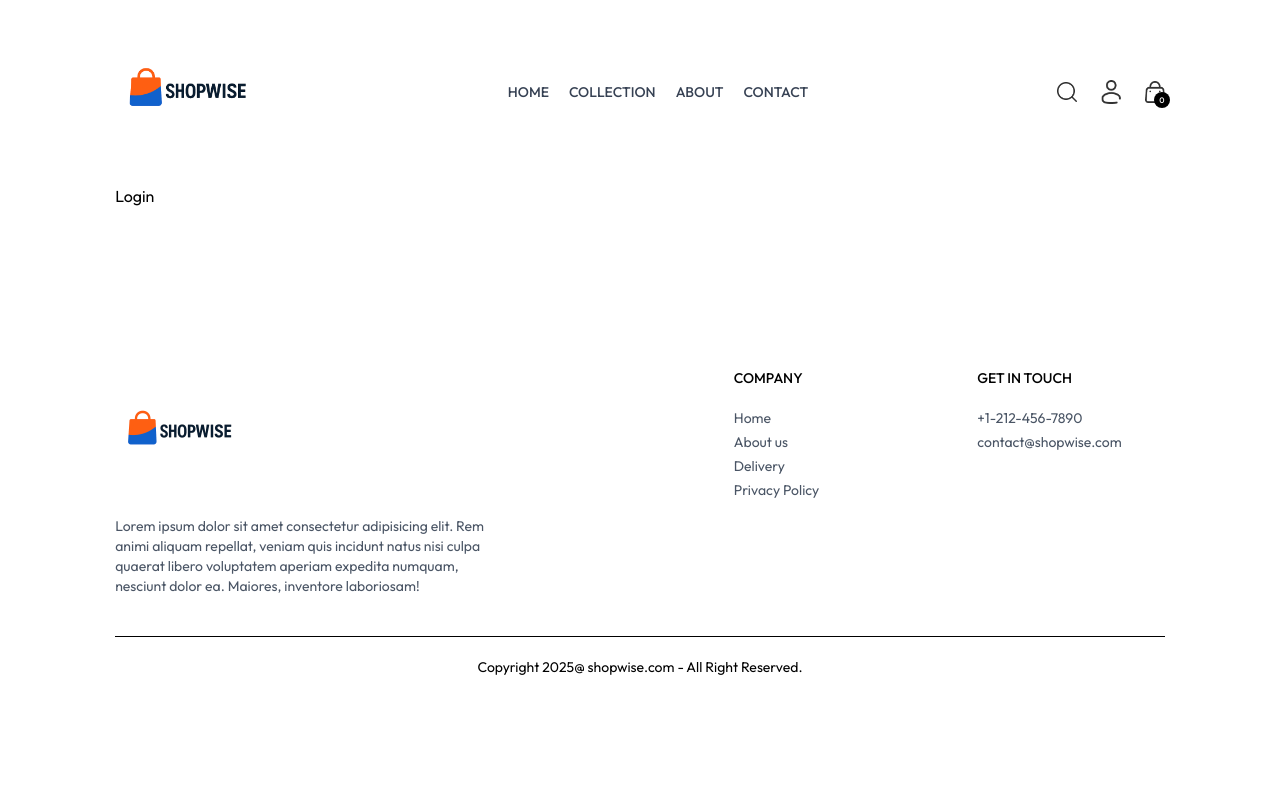
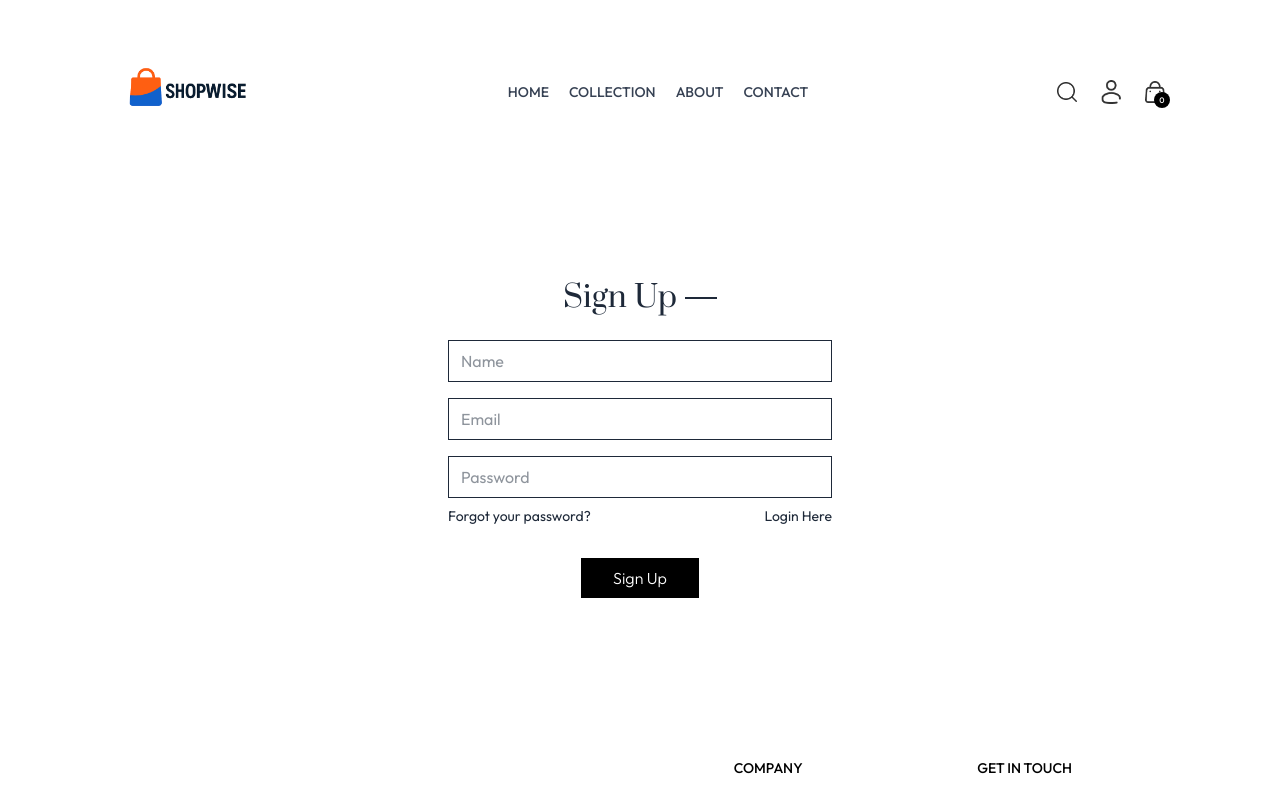
Before and after one commit to OmvedNagre/ShopWise, a React (Vite) app in the folder frontend/: page /login in a window 1280 px wide. Shown: the top 798 px of the page. Built offline with nearby package versions, Linux system fonts and the light colour scheme.

Commit message:
Login SignUp Page Logic and UI done

```diff
--- a/frontend/src/components/Navbar.jsx
+++ b/frontend/src/components/Navbar.jsx
@@ -44,7 +44,7 @@
           <img onClick={()=> setShowSearch(true)} src={assets.search_icon} className='w-5 cursor-pointer'  alt=""/>
 
           <div className='group relative'>
-            <img  className='w-5 cursor-pointer'  src = {assets.profile_icon} alt=''/>
+            <Link to={'/login'} ><img  className='w-5 cursor-pointer'  src = {assets.profile_icon} alt=''/></Link>
 
             <div className='group-hover:block hidden absolute dropdown-menu right-0 pt-4'>
                 <div className='flex flex-col gap-2 w-36 py-3 px-5 bg-slate-100 text-gray-500 rounded'>
--- a/frontend/src/pages/Login.jsx
+++ b/frontend/src/pages/Login.jsx
@@ -1,8 +1,31 @@
-import React from 'react'
+import React, { useState } from 'react'
 
 const Login = () => {
+
+  const [currentState,setCurrentState] = useState('Sign Up')
+  const onSubmitHandler = async (event) =>{
+    event.preventDefault()
+  }
+
   return (
-    <div>Login</div>
+    <form onSubmit={onSubmitHandler} className='flex flex-col items-center w-[90%] sm:max-w-96 m-auto mt-14 gap-4 text-gray-800'>
+      <div className='inline-flex items-center gap-2 mb-2 mt-10'>
+        <p className='prata-regular text-3xl' >{currentState}</p>
+        <hr className='border-none h-[1.5px] w-8 bg-gray-800' />
+      </div>
+      {currentState === 'Login' ? '' : <input type="text" className='w-full px-3 py-2 border border-gray-800' placeholder='Name' required /> }
+      <input type="email" className='w-full px-3 py-2 border border-gray-800' placeholder='Email' required />
+      <input type="password" className='w-full px-3 py-2 border border-gray-800' placeholder='Password' required />
+      <div className='w-full flex justify-between text-sm mt-[-8px]'>
+        <p className='cursor-pointer' >Forgot your password?</p>
+        {
+          currentState === 'Login'
+          ? <p onClick={()=>setCurrentState('Sign Up')} className='cursor-pointer' >Create Account</p>
+          : <p onClick={()=>setCurrentState('Login')} className='cursor-pointer' >Login Here</p>
+        }
+      </div>
+      <button className='bg-black text-white font-light px-8 py-2 mt-4 cursor-pointer'>{currentState === 'Login' ? 'Sign In' : 'Sign Up'}</button>
+    </form>
   )
 }
 
```
